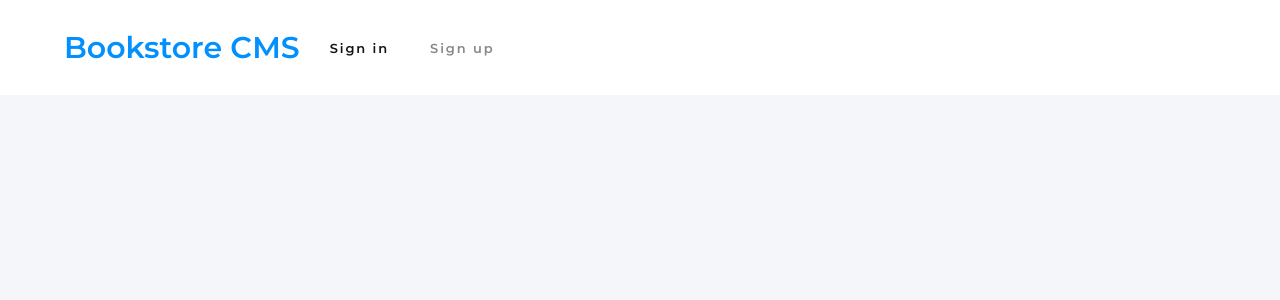
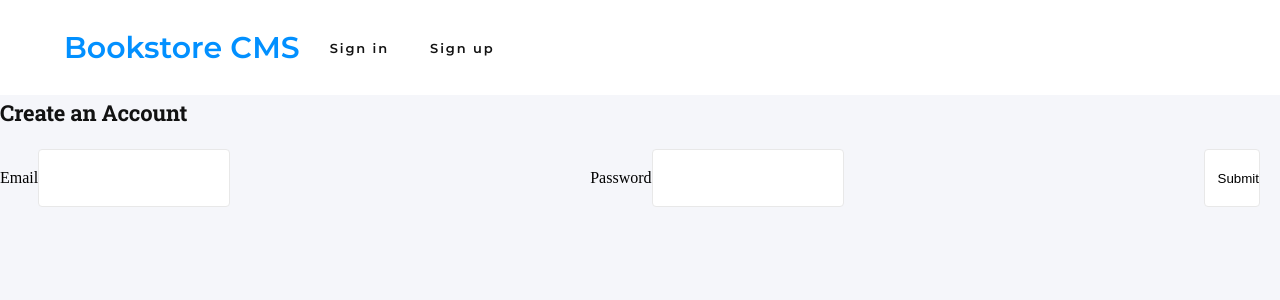
Before and after one commit to javierbotero/bookstore, a React (Create React App) app: page /signup in a window 1280 px wide. Shown: the top 300 px of the page. Built offline with nearby package versions, Linux system fonts and the light colour scheme.

Commit message:
Creates the response for fetch in Form.js

```diff
--- a/src/assets/style.css
+++ b/src/assets/style.css
@@ -150,6 +150,10 @@ button {
   line-height: normal;
   letter-spacing: 1.9px;
   color: #121212;
+}
+
+.books a:active {
+  color: #888;
 }
 
 .categories a {
--- a/src/components/All.js
+++ b/src/components/All.js
@@ -11,7 +11,7 @@ const All = props => {
     books, delBook, getBooks, status, sendBook,
   } = props;
   const id = localStorage.getItem('bookStoreUserId');
-  const notFirstTime = localStorage.getItem('bookStoreNotFirstTime');
+  const notFirstTime = localStorage.getItem('booksStoredNotFirstTime');
   useEffect(() => {
     const fetchedBooks = getBooks(URL, 'POST', { id });
     if (fetchedBooks.length === 0 && notFirstTime) {
@@ -21,10 +21,12 @@ const All = props => {
           book,
         });
       });
+      localStorage.setItem('booksStoredNotFirstTime', true);
     }
   }, [status, URL, id]);
   const result = [];
-  books.filter(
+  console.log('Books: ', books.books);
+  books.books.filter(
     (book, i) => result.push(<Book key={book.id} delBook={() => delBook(i)} book={book} />),
   );
   return (
@@ -50,7 +52,6 @@ const mapStateToProps = state => ({
 const mapDispatchToProps = dispatch => ({
   delBook: i => dispatch(removeBook(i)),
   getBooks: (url, verb, data) => dispatch(retrieveBooks({ url, verb, data })),
-  dispatch,
   sendBook: (title, category, author) => dispatch(createBook(title, category, author)),
 });
 
--- a/src/components/Form.js
+++ b/src/components/Form.js
@@ -2,18 +2,32 @@ import PropTypes from 'prop-types';
 import { initCreator } from '../actions/index';
 
 const Form = props => {
-  const { url, verb } = props;
-  const handleLoggin = async () => {
+  const { url, verb, setId } = props;
+  const handleLoggin = async e => {
+    e.preventDefault();
     const data = {
       email: document.getElementById('email').value,
       password: document.getElementById('password').value,
     };
-    const bookCreated = await fetch(url, initCreator(verb, data));
-    console.log(bookCreated);
+    const user = await fetch(url, initCreator(verb, data))
+      .then(data => data.json())
+      .catch(error => error);
+    if (user.id) {
+      document.querySelector('.Error').classList.remove('display-error');
+      localStorage.setItem('bookStoreUserId', user.id);
+      localStorage.setItem('booksStoredNotFirstTime', false);
+      setId(user.id);
+    } else {
+      console.log('Error is: ', user);
+      document.querySelector('.Error').classList += ' display-error';
+      document.getElementById('email').value = '';
+      document.getElementById('password').value = '';
+    }
   };
 
   return (
     <form onSubmit={handleLoggin}>
+      <div className="Error">Please fill the form correctly</div>
       <div>
         <label htmlFor="email">
           Email
@@ -36,6 +50,7 @@ const Form = props => {
 Form.propTypes = {
   verb: PropTypes.string.isRequired,
   url: PropTypes.string.isRequired,
+  setId: PropTypes.func.isRequired,
 };
 
 export default Form;
--- a/src/components/Loggin.js
+++ b/src/components/Loggin.js
@@ -4,10 +4,13 @@ import {
   Route,
   Link,
 } from 'react-router-dom';
+import PropTypes from 'prop-types';
 import Form from './Form';
 import { URL } from '../constants/constants';
 
-const Loggin = () => (
+const Loggin = props => {
+  const { setId } = props;
+  return (
     <BrowserRouter>
       <nav>
         <div className="layout flex-x">
@@ -15,20 +18,27 @@ const Loggin = () => (
             <h2 className="title-bookstore">Bookstore CMS</h2>
             <ul className="links">
               <li className="books"><Link to="/">Sign in</Link></li>
-            <li className="categories"><Link to="/signin">Sign up</Link></li>
+              <li className="books"><Link to="/signup">Sign up</Link></li>
             </ul>
           </div>
         </div>
       </nav>
       <Switch>
         <Route exact path="/">
-        <Form verb="GET" url={`${URL}loggin`} />
+          <p className="title">Loggin</p>
+          <Form verb="POST" url={`${URL}loggin`} setId={setId} />
         </Route>
-      <Route exact path="/signin">
-        <Form verb="POST" url={URL} />
+        <Route exact path="/signup">
+          <p className="title">Create an Account</p>
+          <Form verb="POST" url={`${URL}users`} setId={setId} />
         </Route>
       </Switch>
     </BrowserRouter>
   );
+};
+
+Loggin.propTypes = {
+  setId: PropTypes.string.isRequired,
+};
 
 export default Loggin;
--- a/src/containers/App.js
+++ b/src/containers/App.js
@@ -1,4 +1,4 @@
-import React from 'react';
+import React, { useState } from 'react';
 import {
   BrowserRouter,
   Switch,
@@ -12,8 +12,8 @@ import Loggin from '../components/Loggin';
 import userImage from '../assets/images/user-icon.png';
 
 const App = () => {
-  const id = localStorage.getItem('bookStoreUserId');
-  if (id) {
+  const [id, setId] = useState(localStorage.getItem('bookStoreUserId'));
+  if (parseInt(id, 10)) {
     return (
       <div>
         <BrowserRouter>
@@ -46,7 +46,7 @@ const App = () => {
     );
   }
 
-  return <Loggin />;
+  return <Loggin setId={setId} />;
 };
 
 export default App;
```
Lines whose indentation alone changed are shown as unchanged.
